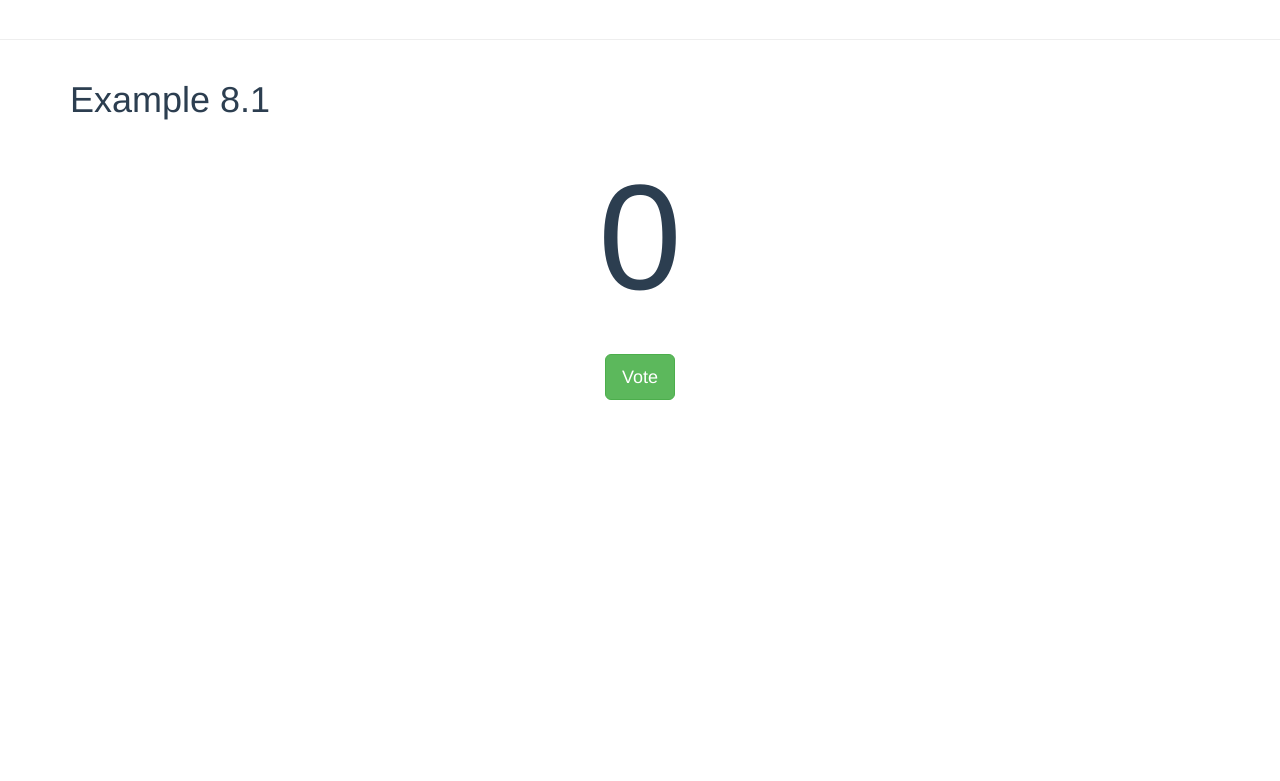
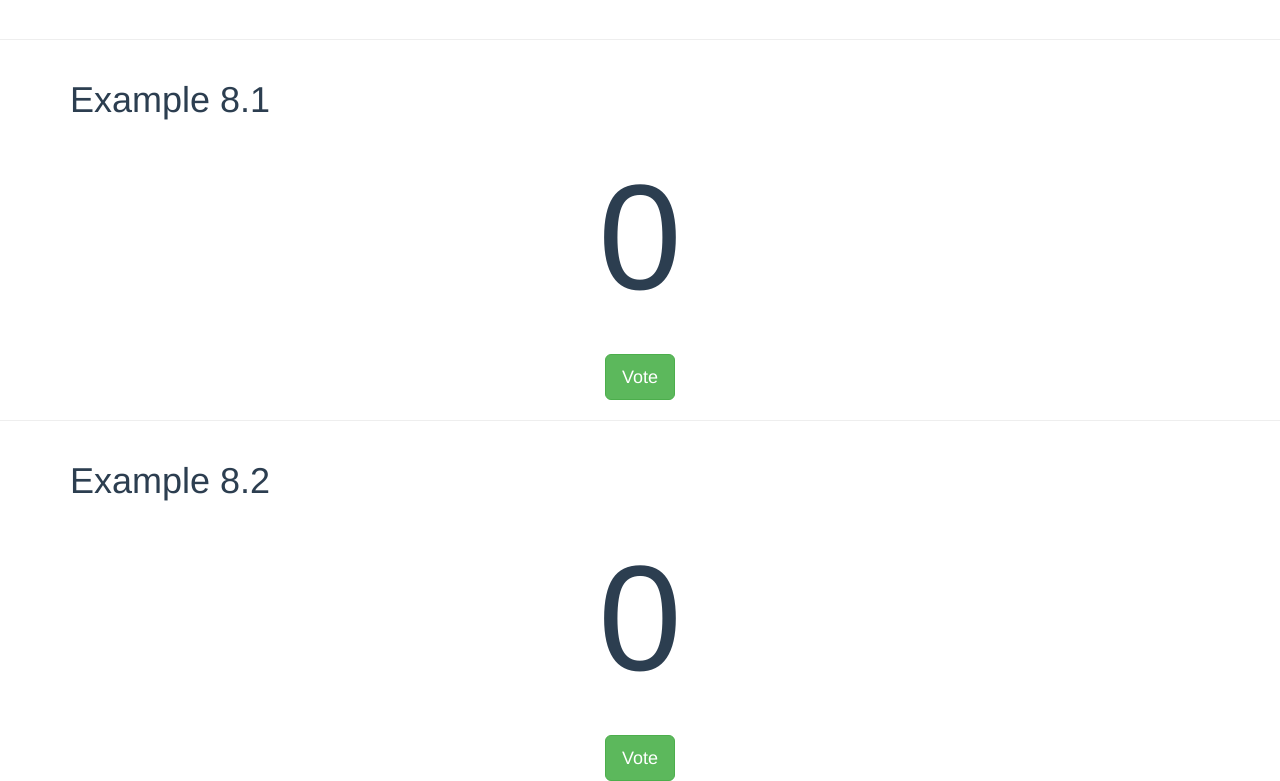
Before and after one commit to coltborg/majesty-of-vue, a Vue app: page / in a window 1280 px wide. Shown: the part 853-1634 px from the top of the page. Before the commit the page ends 1253 px from the top, so only its background shows below. Built offline with nearby package versions, Linux system fonts and the light colour scheme.

Commit message:
Example 8.2

```diff
--- a/src/App.vue
+++ b/src/App.vue
@@ -4,7 +4,9 @@
     <hr>
     <homework65></homework65>
     <hr>
-    <Example81></Example81>
+    <example81></example81>
+    <hr>
+    <example82></example82>
   </div>
 </template>
 
@@ -12,6 +14,7 @@
 import Hello from './components/Hello';
 import Homework65 from './components/Homework6-5';
 import Example81 from './components/Example8-1';
+import Example82 from './components/Example8-2';
 
 export default {
   name: 'app',
@@ -19,6 +22,7 @@ export default {
     Hello,
     Homework65,
     Example81,
+    Example82,
   },
 };
 </script>
--- /dev/null
+++ b/src/components/Example8-2-food.vue
@@ -0,0 +1,21 @@
+<template>
+  <button class="btn btn-success btn-lg" @click="voted">Vote</button>
+</template>
+
+<script>
+export default {
+  name: 'Example8-2',
+  data() {
+
+  },
+  methods: {
+    voted() {
+      this.$emit('voted');
+    },
+  },
+};
+</script>
+
+<style>
+
+</style>
--- /dev/null
+++ b/src/components/Example8-2.vue
@@ -0,0 +1,36 @@
+<template>
+  <div class="container">
+    <h1>Example 8.2</h1>
+    <div class="text-center">
+      <p style="font-size: 15rem;">
+        {{ votes }}
+      </p>
+      <example82-food @voted="countVote"></example82-food>
+    </div>
+  </div>
+</template>
+
+<script>
+import Example82Food from './Example8-2-food';
+
+export default {
+  name: 'Example8-2',
+  components: {
+    Example82Food,
+  },
+  data() {
+    return {
+      votes: 0,
+    };
+  },
+  methods: {
+    countVote() {
+      this.votes += 1;
+    },
+  },
+};
+</script>
+
+<style>
+
+</style>
```
